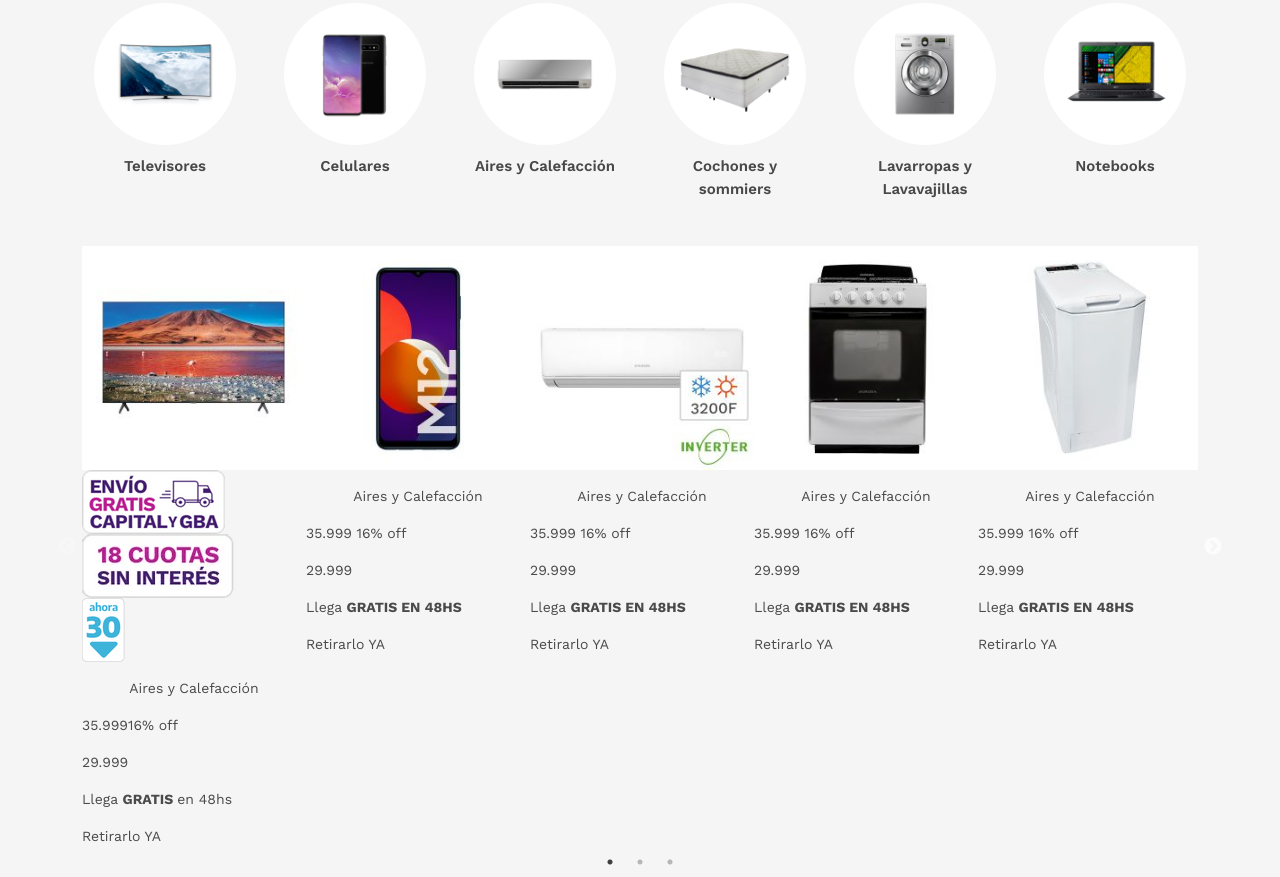
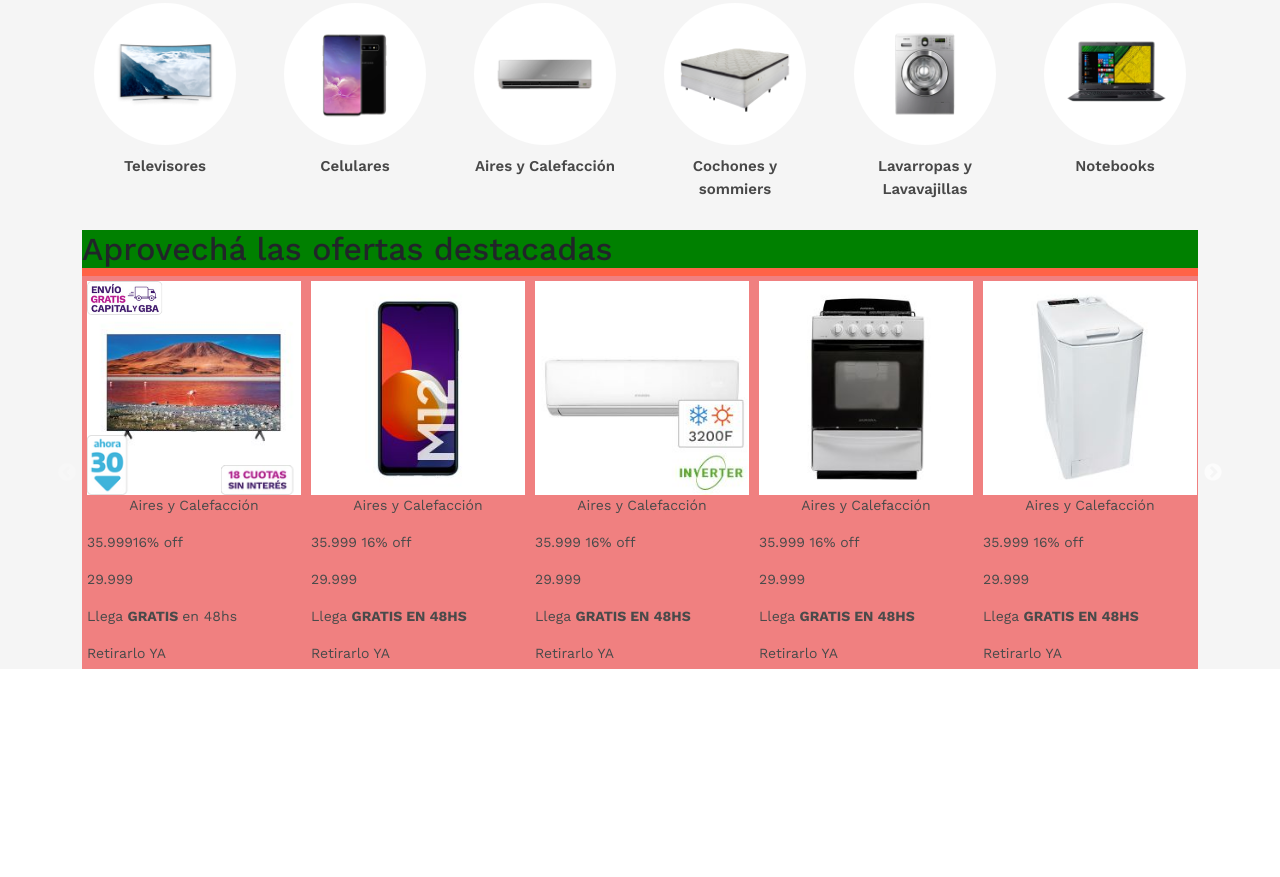
Before and after one commit to gfadavid/e-commerce, a website: page src/index.html in a window 1280 px wide. Shown: the part 513-1390 px from the top of the page. After the commit the page ends 1182 px from the top, so only its background shows below. Drawn offline with nearby package versions, Linux system fonts and the light colour scheme.

Commit message:
Avances de la sección "Ofertas destacadas".

```diff
--- a/src/index.html
+++ b/src/index.html
@@ -277,13 +277,23 @@
         <!-- INICIO VERSIÓN ESCRITORIO -->
         <div class="top-offers">
 
+          <section class="row">
+            <article class="col-12">
+              <h2 class="top-offers__title title--1">
+                Aprovechá las ofertas destacadas
+              </h2>
+            </article>
+          </section>
+
+          <section class="top-offers__carousel">
+
             <div>
               <a class="top-offers__item" href="#">
                 <figure class="top-offers__item__content__image">
                   <img src="img/oferta-1.jpg" alt="" class="w-100 top-offers__item__image">
-                <img src="img/envio.png" alt="" srcset="">
-                <img src="img/cuentas.png" alt="">
-                <img src="img/descuento.png" alt="">
+                  <img class="shipping" src="img/envio.png" alt="">
+                  <img class="dues" src="img/cuentas.png" alt="">
+                  <img class="discount" src="img/descuento.png" alt="">
                 </figure>
                 <p class="text-center top-offers__item__title">Aires y Calefacción</p>
                 <p class="d-flex align-items-center top-offers__item__discount">
@@ -469,6 +479,8 @@
               </a>
             </div>
 
+          </section>
+
         </div>
         <!-- FIN VERSIÓN ESCRITORIO -->
 
--- a/src/js/scripts.js
+++ b/src/js/scripts.js
@@ -1,6 +1,5 @@
 // CAROUSEL
-$('.top-offers').slick({
-  dots: true,
+$('.top-offers__carousel').slick({
   infinite: false,
   speed: 300,
   slidesToShow: 5,
--- /dev/null
+++ b/src/scss/components/_top-offers.scss
@@ -0,0 +1,38 @@
+.top-offers {
+  background-color: tomato;
+  &__carousel {
+    background-color: lightblue;
+    .slick-slide {
+    }
+  }
+  &__title {
+    background-color: green;
+  }
+  &__item {
+    background-color: lightcoral;
+    display: block;
+    padding: 5px;
+    &__content__image {
+      background-color: mediumslateblue;
+      position: relative;
+      .shipping,
+      .dues,
+      .discount {
+        position: absolute;
+        top: 0;
+        left: 0;
+        width: 80px;
+      }
+      .dues {
+        left: auto;
+        right: 0;
+      }
+      .dues,
+      .discount {
+        top: auto;
+        bottom: 0;
+      }
+
+    }
+  }
+}
--- a/src/scss/custom.scss
+++ b/src/scss/custom.scss
@@ -8,6 +8,10 @@ a,
 a:hover {
     color: var(--gray-1);
     text-decoration: none;
+}
+
+figure {
+    margin-bottom: 0;
 }
 
 button,
--- a/src/scss/main.scss
+++ b/src/scss/main.scss
@@ -5,8 +5,10 @@
 @import "layout/header";
 
 @import "components/carousel";
+@import "components/top-offers";
 
 @import "modules/featuredcategories";
 @import "modules/buttons";
+@import "modules/titles";
 
 @import "mediaqueries/mediaqueries";
```
Also changed, not shown: src/css/custom.css, src/css/main.css, src/scss/modules/_titles.scss (added). Lines whose indentation alone changed are shown as unchanged.
